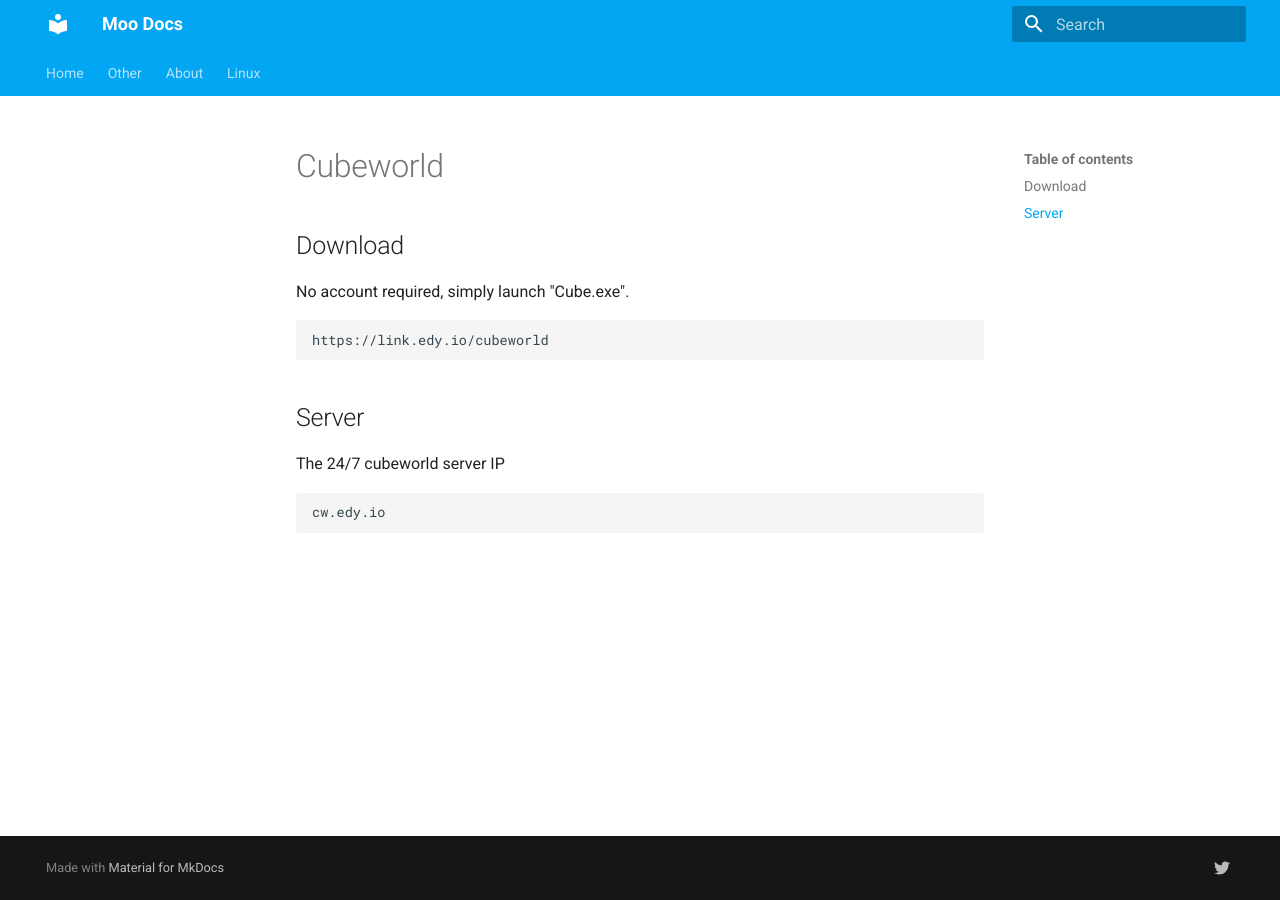
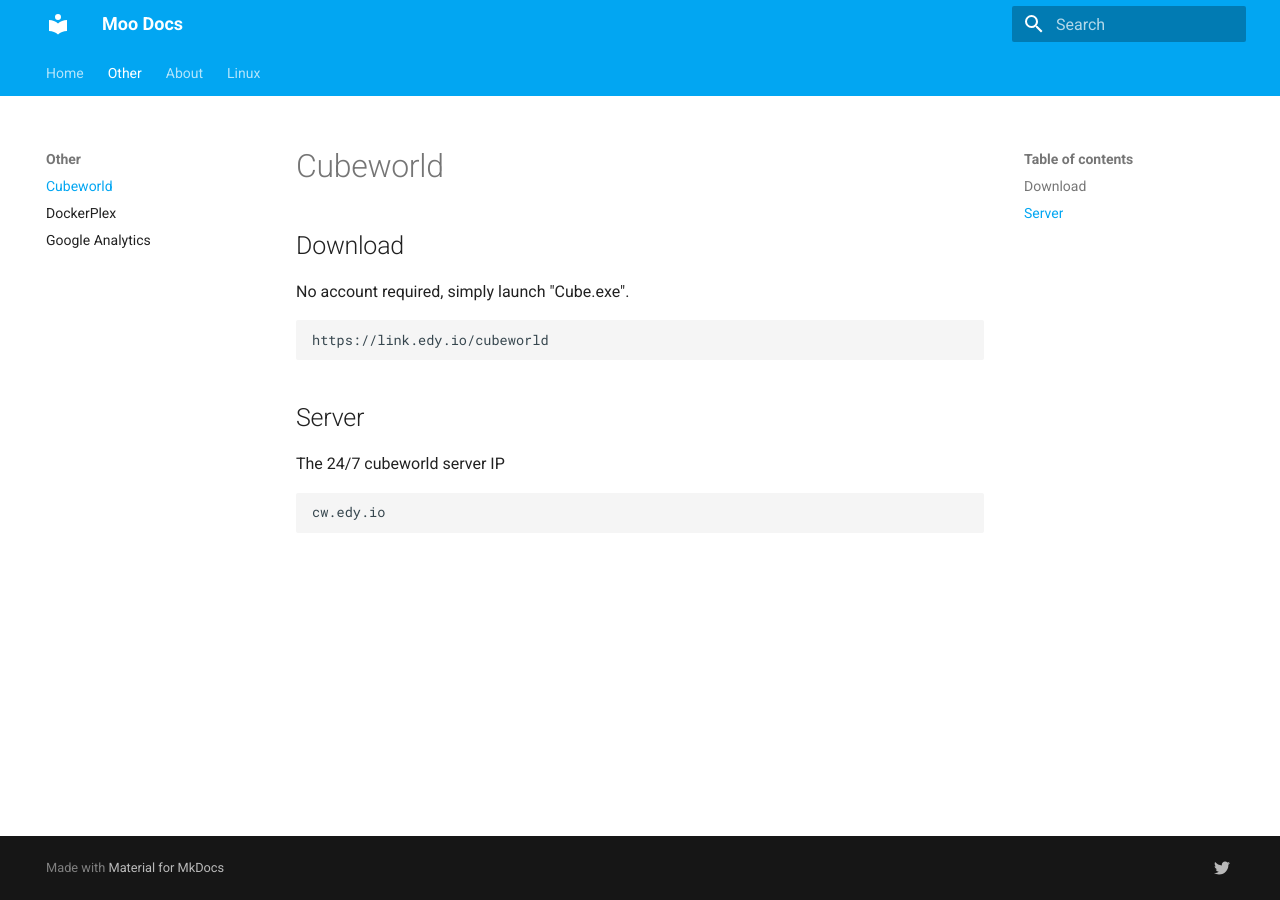
Before and after one commit to EdyTheCow/docs.edy.io, an MkDocs documentation site: the page built from mkdocs/other/cubeworld.md, in a window 1280 px wide. Built offline with MkDocs 1.6.1 and Material for MkDocs 9.7.7, drawn with Linux system fonts in a browser that asks for light colours.

Commit message:
add to config

```diff
--- a/mkdocs.yml
+++ b/mkdocs.yml
@@ -9,6 +9,7 @@
 nav:
   - Home: index.md
   - Other:
+    - Cubeworld: other/cubeworld.md
     - DockerPlex: other/docker-plex.md
     - Google Analytics: other/google-analytics.md
   - About: about.md
```
